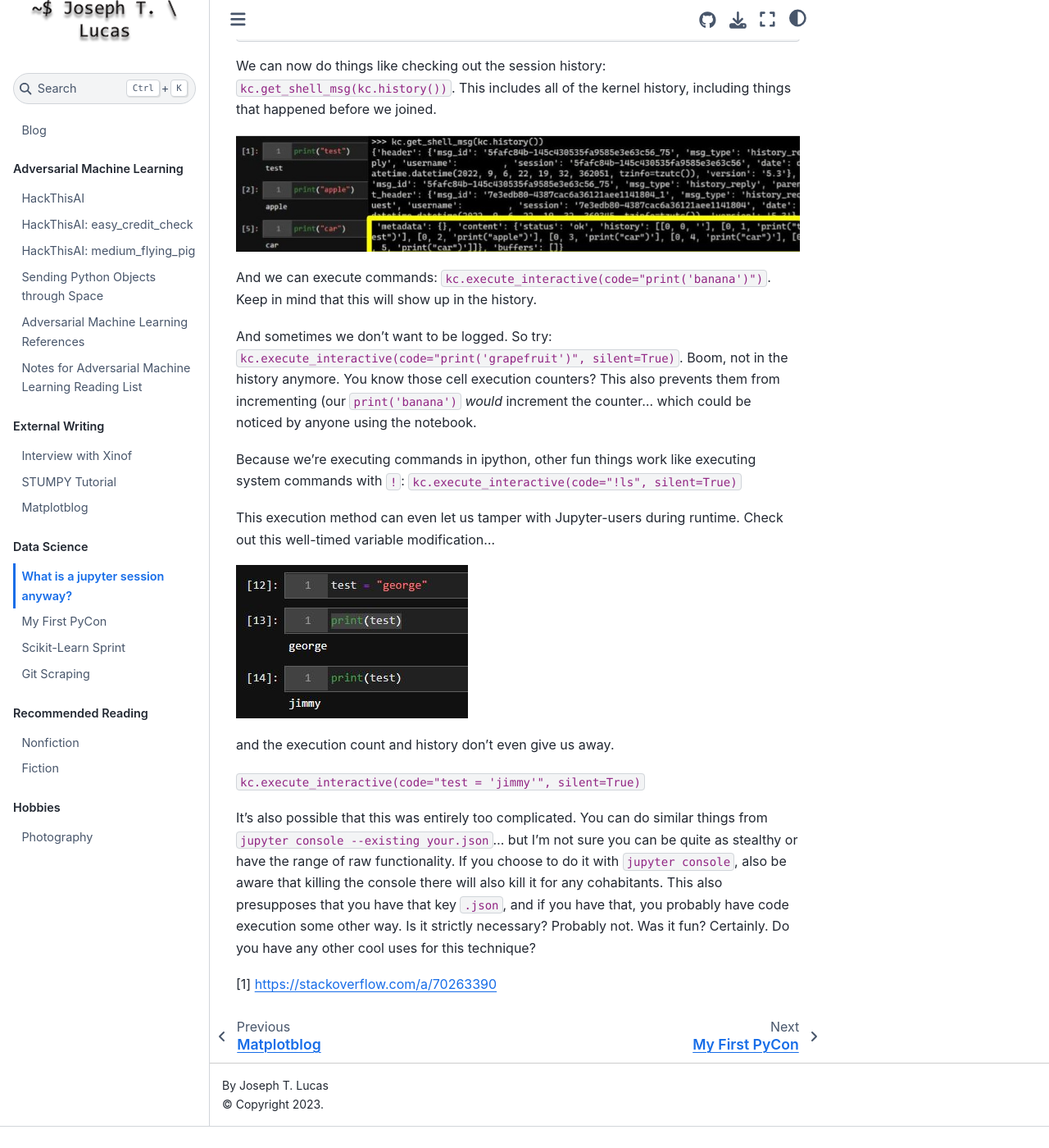
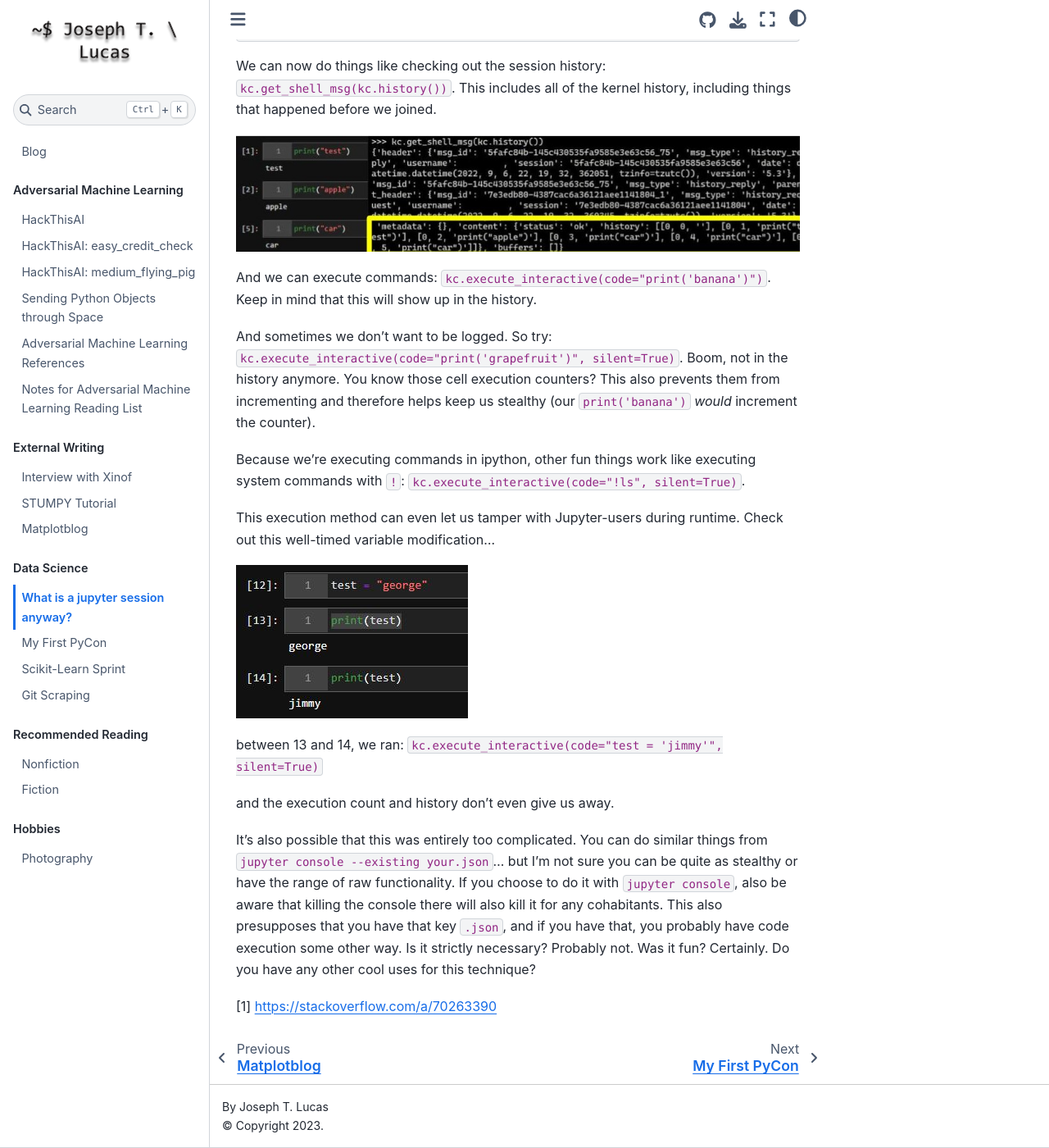
Before and after one commit to JosephTLucas/blog, a Jupyter Book: the page built from content/jupyter.md, in a window 1280 px wide and 1400 px high, scrolled down 893 px. Shown: the whole window at 82% size. Built offline with Jupyter Book 1.0.4 settings and Sphinx 7.4.7 and the Sphinx Book theme 1.1.4, drawn with Linux system fonts in a browser that asks for light colours; before the commit the page ends 2267 px from its top, so only the background shows below that.

Commit message:
style edits

```diff
--- a/content/jupyter.md
+++ b/content/jupyter.md
@@ -24,17 +24,17 @@
 
 And we can execute commands: `kc.execute_interactive(code="print('banana')")`. Keep in mind that this will show up in the history.
 
-And sometimes we don't want to be logged. So try: `kc.execute_interactive(code="print('grapefruit')", silent=True)`. Boom, not in the history anymore. You know those cell execution counters? This also prevents them from incrementing (our `print('banana')` _would_ increment the counter... which could be noticed by anyone using the notebook.
+And sometimes we don't want to be logged. So try: `kc.execute_interactive(code="print('grapefruit')", silent=True)`. Boom, not in the history anymore. You know those cell execution counters? This also prevents them from incrementing and therefore helps keep us stealthy (our `print('banana')` _would_ increment the counter).
 
-Because we're executing commands in ipython, other fun things work like executing system commands with `!`: `kc.execute_interactive(code="!ls", silent=True)`
+Because we're executing commands in ipython, other fun things work like executing system commands with `!`: `kc.execute_interactive(code="!ls", silent=True)`.
 
 This execution method can even let us tamper with Jupyter-users during runtime. Check out this well-timed variable modification...
 
 ![runtime](img/runtime.JPG)
 
+between 13 and 14, we ran: `kc.execute_interactive(code="test = 'jimmy'", silent=True)`
+
 and the execution count and history don't even give us away.
-
-`kc.execute_interactive(code="test = 'jimmy'", silent=True)`
 
 It's also possible that this was entirely too complicated. You can do similar things from `jupyter console --existing your.json`... but I'm not sure you can be quite as stealthy or have the range of raw functionality. If you choose to do it with `jupyter console`, also be aware that killing the console there will also kill it for any cohabitants. This also presupposes that you have that key `.json`, and if you have that, you probably have code execution some other way. Is it strictly necessary? Probably not. Was it fun? Certainly. Do you have any other cool uses for this technique?
 
```
